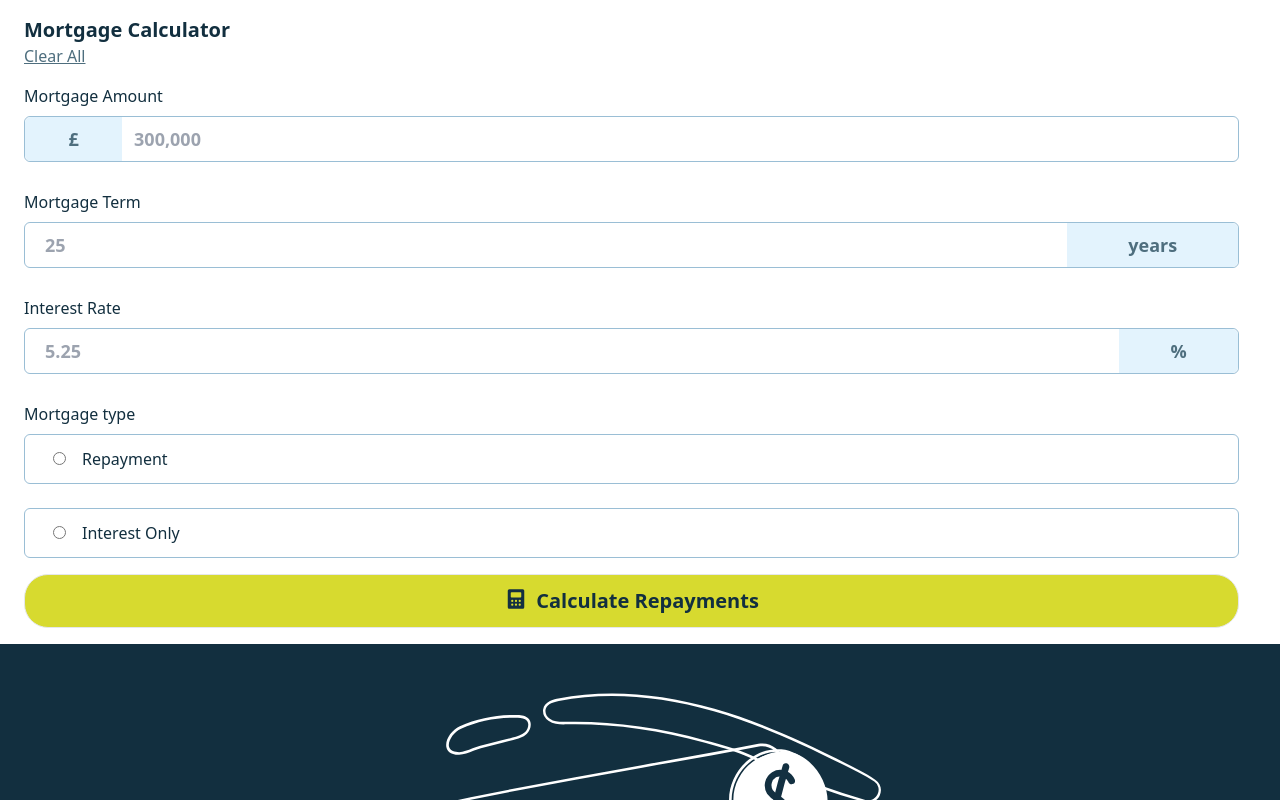
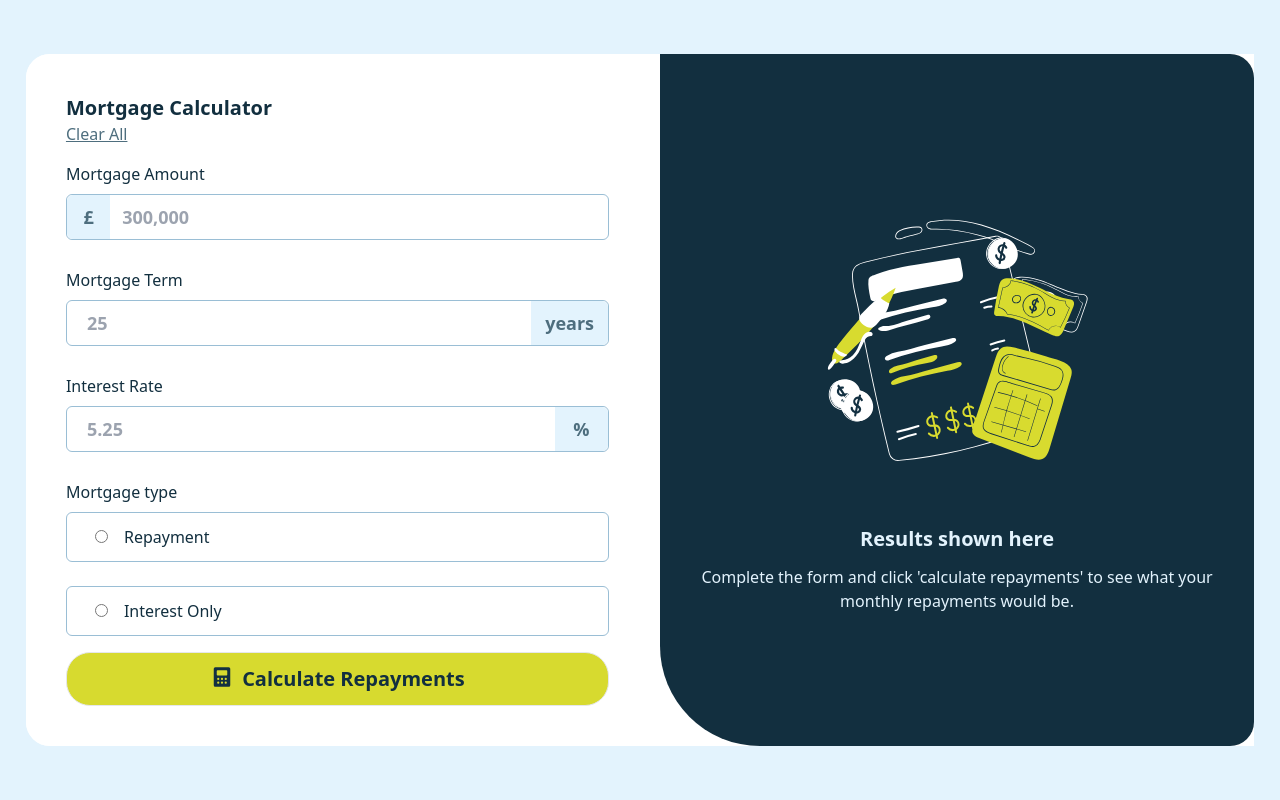
Before and after one commit to samoina/mortgage-repayment-calculator-fem, a React (Vite) app: page / in a window 1280 px wide. Shown: the top 800 px of the page. Built offline with nearby package versions, Linux system fonts and the light colour scheme.

Commit message:
design for tablets and desktop

```diff
--- a/src/App.tsx
+++ b/src/App.tsx
@@ -3,12 +3,12 @@ import Results from './components/Results';
 
 const App = () => {
 	return (
-		<>
-			<div className="text-slate-900">
+		<div className="md:bg-slate-100 md:h-screen md:flex md:justify-center md:items-center">
+			<div className="text-slate-900 md:flex md:align-center md:mx-auto md:bg-white md:rounded-l-3xl">
 				<MortgageCalculator />
 				<Results />
 			</div>
-		</>
+		</div>
 	);
 };
 export default App;
--- a/src/components/MortgageCalculator.tsx
+++ b/src/components/MortgageCalculator.tsx
@@ -3,7 +3,7 @@ import myCalc from '../assets/images/icon-calculator.svg';
 const MortgageCalculator = () => {
 	return (
 		<>
-			<div className="flex flex-col justify-around m-4  b-2 pl-2">
+			<div className="flex flex-1 flex-col justify-around m-4  b-2 pl-2 md:bg-white md:m-0 md:p-10 md:rounded-l-3xl">
 				<h1 className="font-bold text-xl">Mortgage Calculator</h1>
 				<p className="underline underline-offset-1 text-slate-700">Clear All</p>
 				<form className="mt-4 w-[98%]">
@@ -52,7 +52,7 @@ const MortgageCalculator = () => {
 					<fieldset>
 						<legend>Mortgage type</legend>
 						<label>
-							<div className="border border-slate-300 rounded-md p-3 mt-2">
+							<div className="border border-slate-300 rounded-md p-3 mt-2 md:bg-white">
 								<input
 									type="radio"
 									value="Repayment"
@@ -65,7 +65,7 @@ const MortgageCalculator = () => {
 						<br />
 
 						<label>
-							<div className="border border-slate-300 rounded-md p-3 mb-4">
+							<div className="border border-slate-300 rounded-md p-3 mb-4 md:bg-white">
 								<input
 									type="radio"
 									name="mortgage-type"
--- a/src/components/Results.tsx
+++ b/src/components/Results.tsx
@@ -2,8 +2,8 @@ import ResultsImg from '../assets/images/illustration-empty.svg';
 
 const Results = () => {
 	return (
-		<div className="bg-slate-900 text-slate-100 flex flex-col justify-center gap-3 p-6 text-center">
-			<img src={ResultsImg} alt="" className="w-[70%] h-[70%] mx-auto" />
+		<div className="bg-slate-900 text-slate-100 flex flex-1 flex-col justify-center gap-3 p-6 text-center md:rounded-r-3xl md:rounded-bl-[100px] md:p-5">
+			<img src={ResultsImg} alt="" className="w-[50%] h-[50%] mx-auto" />
 			<h1 className="font-semibold text-xl">Results shown here</h1>
 			<p>
 				Complete the form and click 'calculate repayments' to see what your
```
